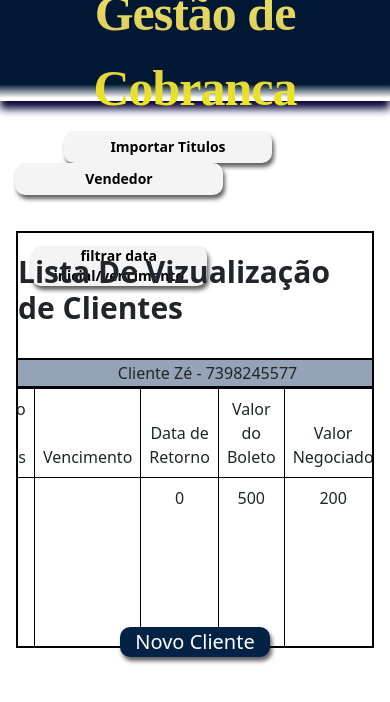
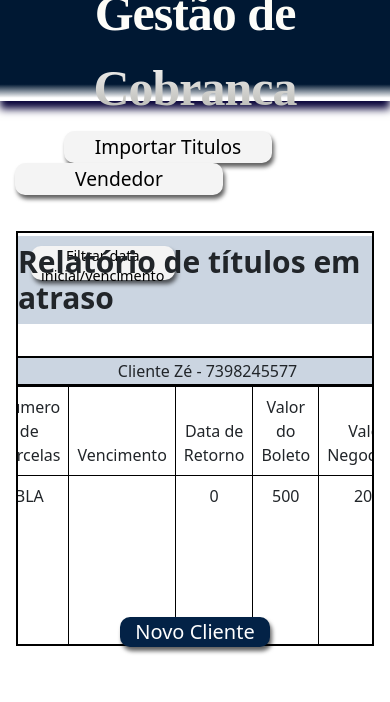
Before and after one commit to Anderson-ams/wakanda_cla-cobranca_boletos, a React (Create React App) app: page / in a window 390 px wide. Shown: the top 702 px of the page. Built offline with nearby package versions, Linux system fonts and the light colour scheme.

Commit message:
mudar cor do background, corrigir  titulo da pré-visualização de dados

```diff
--- a/src/components/Cabecalho/Toobar.module.scss
+++ b/src/components/Cabecalho/Toobar.module.scss
@@ -16,7 +16,7 @@
 .wakanda {
   /* Adicionado Gradiente: */
   background-image: linear-gradient(to bottom,
-  rgb(236, 231, 103), rgb(220, 198, 88), rgb(243, 243, 8));
+  rgb(250, 250, 240), rgb(255, 255, 255), rgb(168, 168, 162));
   background-clip: text;
   -webkit-background-clip: text;
   -webkit-text-fill-color: transparent;
--- a/src/components/Tabelas/TabelaDTO/index.tsx
+++ b/src/components/Tabelas/TabelaDTO/index.tsx
@@ -9,7 +9,7 @@ function TabelaDTO(props: TabelaDTOProps) {
       return (
         <>
           <table>
-            <tr className={`table mb-0 border-2 bg-slate-400 border-black`}>
+            <tr className={`table mb-0 border-2 bg-slate-300 border-black`}>
               <td>
                 {dtoClientes.nomeDoCliente} - {dtoClientes.telefoneDoCliente}
               </td>
--- a/src/components/TituloTabela/index.tsx
+++ b/src/components/TituloTabela/index.tsx
@@ -1,9 +1,9 @@
 function TituloTabela(props: any) {
     return (
         <>
-            <div className=' text-3xl mt-1 font-bold'>
+            <div className=' text-3xl mb-2 mt-2 font-bold '>
                 <h1>
-                Lista De Vizualização de Clientes
+                    Relatório de títulos em atraso
                 </h1>
 
             </div>
--- a/src/pages/HomePage/index.scss
+++ b/src/pages/HomePage/index.scss
@@ -1,13 +1,16 @@
+
+/*Botao de filtro de data*/
 .divBotaoFiltro {
   margin-left: 0.8rem;
   display: flex;
   justify-content: start;
 }
 .botao_filtro {
-  font-size: 0.875rem;
+  font-size: 1rem;
   line-height: 1.25rem;
-  font-weight: 700;
-  width: 13rem;
+//   font-weight: 700;
+  height: 2rem;
+  width: 14rem;
   margin-top: 0.8rem;
   color: black;
   background-color: #f4f4f4;
@@ -15,23 +18,33 @@
 @media (max-width: 1003px) {
   .botao_filtro {
     width: 11rem;
+    height: 2rem;
+    font-size: 0.800rem;
   }
 }
 @media (max-width: 900px) {
   .divBotaoFiltro {
     width: 11rem;
-    display: flex;
-    justify-content: center;
   }
 }
+@media (max-width: 840px) {
+  .botao_filtro {
+    width: 9rem;
+    height: 2.1rem;
+    font-size: 0.900rem;
+    word-break: break-word;
+  }
+}
+
+/*Botões fora do container de visualização das tabelas */
 .div_botao_importa-vendedor {
   margin-top: 15px;
 }
 .botao_importa {
   background-color: #f4f4f4;
-  font-size: 0.875rem;
+  font-size: 1.2rem;
   line-height: 1.25rem;
-  font-weight: 700;
+//   font-weight: 700;
   width: 13rem;
   height: 2rem;
   color: black;
@@ -40,9 +53,9 @@
 
 .botao_vendedor {
   background-color: #f4f4f4;
-  font-size: 0.875rem;
+  font-size: 1.2rem;
   line-height: 1.25rem;
-  font-weight: 700;
+//   font-weight: 700;
   width: 13rem;
   height: 2rem;
   color: black;
--- a/src/pages/HomePage/index.tsx
+++ b/src/pages/HomePage/index.tsx
@@ -42,14 +42,13 @@ function HomePage() {
       500,
       "",
       200,
-      "Lorem ipsum dolor, sit amet consectetur adipisicing elit. Aspernatur reiciendis quibusdam eum et enim reprehenderit ab iste id voluptates, quidem recusandae,Lorem ipsum dolor, sit amet nemo corrupti k",
+      "Lorem ipsum dolor, si, sit amet nemo corrupti k",
       0
     ),
   ];
 
   const [open, setOpen] = useState(false);
   const handleOpen = () => setOpen(true);
-
   const handleClose = () => setOpen(false);
 
   /**funcao da navecação do botão Cliente */
@@ -65,16 +64,17 @@ function HomePage() {
   };
   return (
     <>
-      <div className="div_botao_importa-vendedor">
-        <button className="botao_importa">Importar Titulos</button>
-        <button className="botao_vendedor">Vendedor</button>
-      </div>
+      <section className="div_botao_importa-vendedor">
+          <button className="botao_importa">Importar Titulos</button>
+          <button className="botao_vendedor">Vendedor</button>
+      </section>
+
       <Container maxWidth="xl">
-        <Box className={`border-black -mb-12 border-solid border-2 mt-9`}>
-          <section className={`flex-grow`}>
+        <Box className={`border-black -mb-14 border-solid border-2 mt-9`}>
+          <section className={`flex-grow `}>
             <div className="divBotaoFiltro">
               <button onClick={handleOpen} className="botao_filtro">
-                filtrar data inicial/vencimento
+                Filtrar data inicial/vencimento
               </button>
 
               {/*Modal do Filtro */}
@@ -102,13 +102,15 @@ function HomePage() {
                 </Box>
               </Modal>
             </div>
-
-            <div className={`flex justify-center -mt-9`}>
+            {/*Titulo (relatorio de titulo) */}
+            <div className={`flex justify-center -mt-11 bg-slate-300`}>
               <TituloTabela />
             </div>
-            {/* Caixa de pre-vizualização da tabela */}
+            {/* Caixa de pre-vizualização das tabelas */}
             <section className={` overflow-auto h-80 border-solid border-1`}>
               <LayoutTabela>
+                <TabelaDTO clienteAgregados={clienteDTO}></TabelaDTO>
+                <TabelaDTO clienteAgregados={clienteDTO}></TabelaDTO>
                 <TabelaDTO clienteAgregados={clienteDTO}></TabelaDTO>
               </LayoutTabela>
             </section>
```
